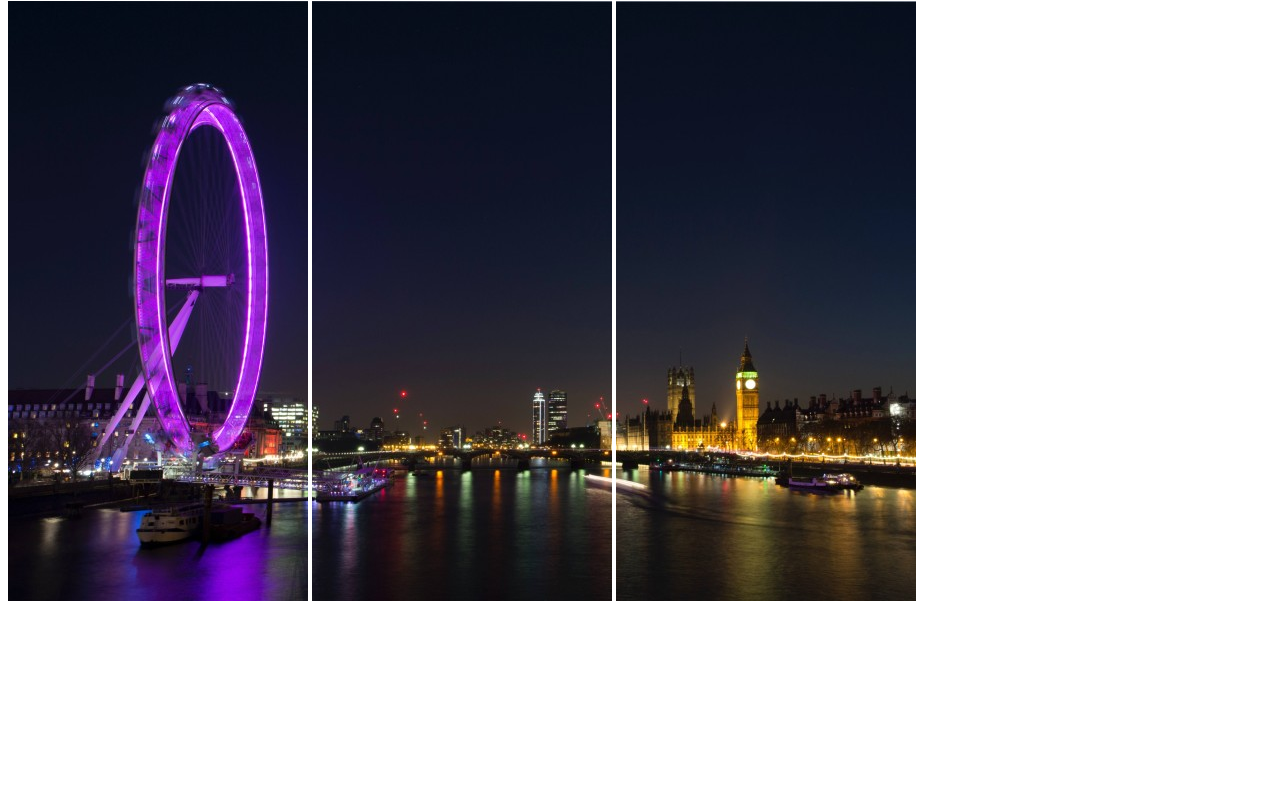
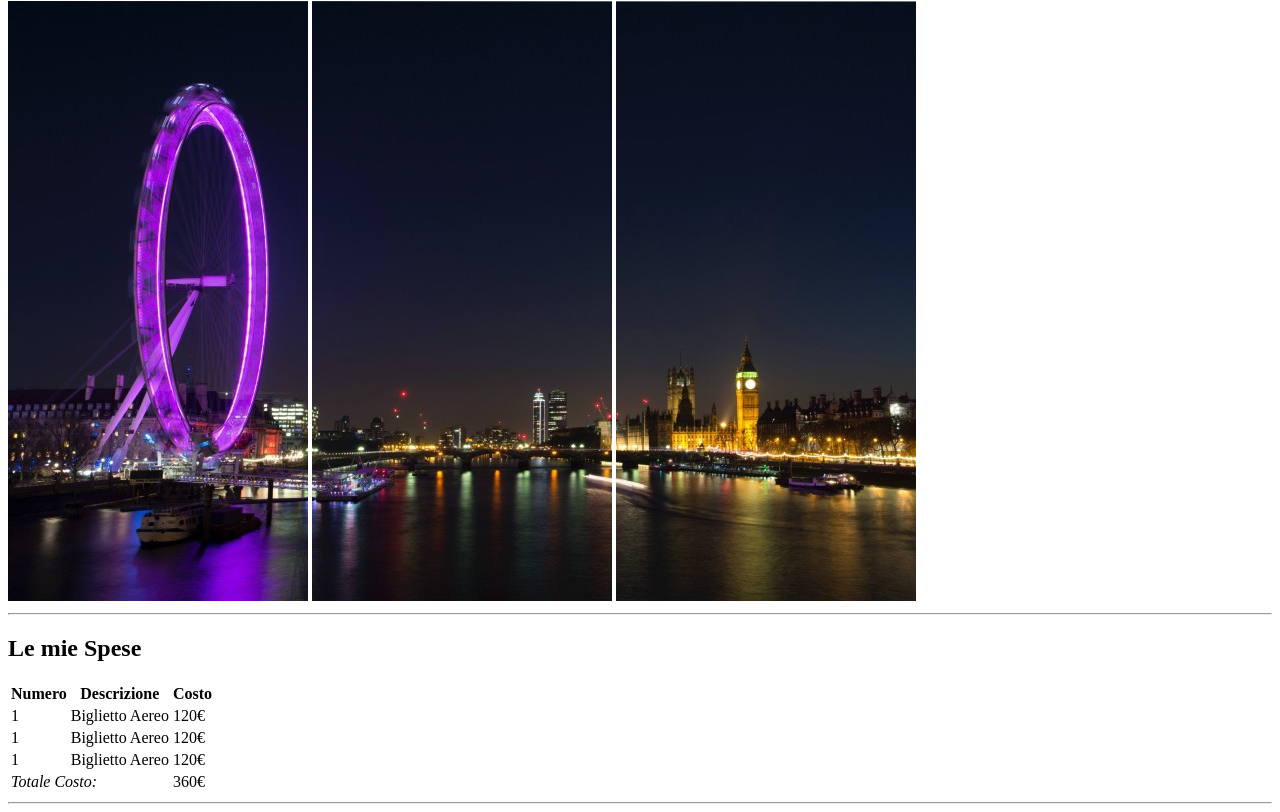
Before and after one commit to mbaisotti99/html-london-trip, a plain HTML site: page index.html in a window 1280 px wide. Shown: the part 79-891 px from the top of the page. Before the commit the page ends 800 px from the top, so only its background shows below. Drawn offline with Linux system fonts and the light colour scheme.

Commit message:
feat: tabella spese + doc

```diff
--- a/index.html
+++ b/index.html
@@ -9,10 +9,59 @@
     <header>
         <!-- Titolo -->
          <h1>Il mio Viaggio a Londra</h1>
+         <!-- Immagini -->
          <img src="./img/pexels-bill-emrich-230794-0.jpg" alt="Londra immagine 1">
          <img src="./img/pexels-bill-emrich-230794-1.jpg" alt="Londra immagine 2">
          <img src="./img/pexels-bill-emrich-230794-2.jpg" alt="Londra immagine 3">
+         <hr>
+        </header>
+    <main>
+        <!-- Sezione Spese -->
+        <section>
+            <h2>Le mie Spese</h2>
+            <table>
+                <!-- Intestazione -->
+                <thead>
+                    <tr>
+                        <th>Numero</th>
+                        <th>Descrizione</th>
+                        <th>Costo</th>
+                    </tr>
+                </thead>
+                <!-- Dati -->
+                <tbody>
+                    <!-- 1 -->
+                    <tr>
+                        <td>1</td>
+                        <td>Biglietto Aereo</td>
+                        <td>120€</td>
+                    </tr>
+                    <!-- 2 -->
+                    <tr>
+                        <td>1</td>
+                        <td>Biglietto Aereo</td>
+                        <td>120€</td>
+                    </tr>
+                    <!-- 3 -->
+                    <tr>
+                        <td>1</td>
+                        <td>Biglietto Aereo</td>
+                        <td>120€</td>
+                    </tr>
+                </tbody>
+                <!-- Totale -->
+                <tfoot>
+                    <tr>
+                        <td colspan="2"><em>Totale Costo:</em></td>
+                        <td>360€</td>
+                    </tr>
+                </tfoot>
+            </table>
+            <hr>
+        </section>
 
-    </header>
+
+
+    </main>
 </body>
 </html>
```
